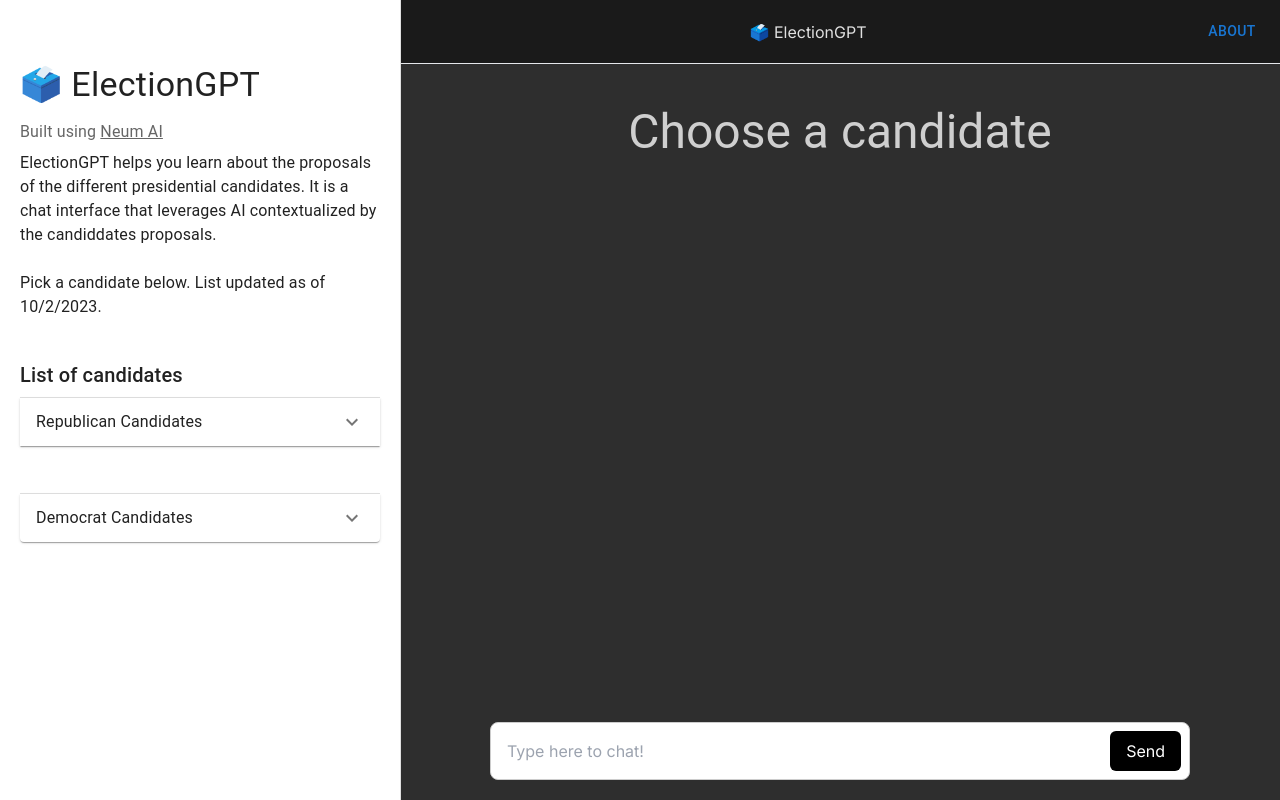
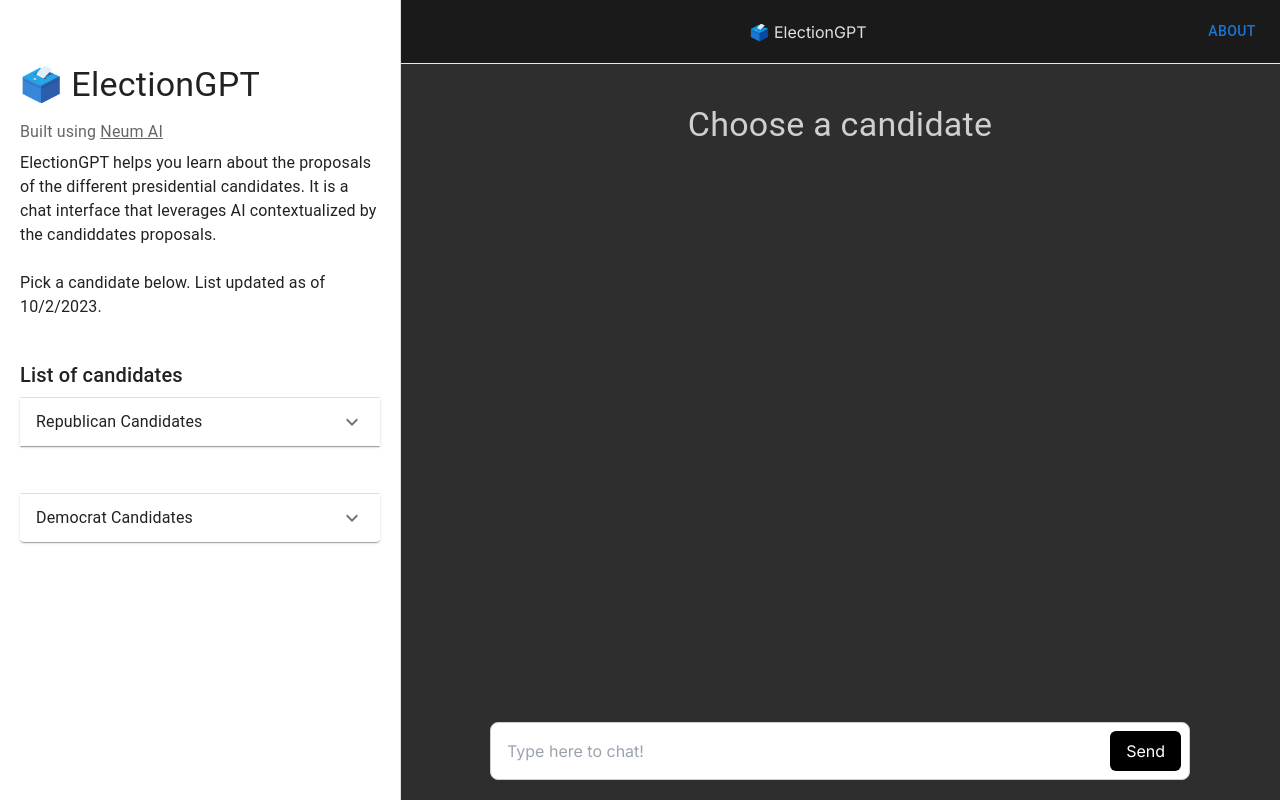
Before and after one commit to NeumTry/electiongpt-frontend, a Next.js app: page / in a window 1280 px wide. Built offline with nearby package versions, Linux system fonts and the light colour scheme.

Commit message:
update text

```diff
--- a/app/page.tsx
+++ b/app/page.tsx
@@ -236,8 +236,8 @@
     </Drawer>
     <div className={`main-content ${matches ? 'ml-[400px]' : ''}`}>
       <div className="flex flex-col w-full max-w-md pt-10 mx-auto stretch">
-        <Typography variant="h3" gutterBottom style={{ textAlign: 'center' }}>
-          {candidateChosen.name == "" ? "Choose a candidate" : "Candidate: " + candidateChosen.name }
+        <Typography variant="h4" gutterBottom style={{ textAlign: 'center' }}>
+          {candidateChosen.name == "" ? "Choose a candidate" : "Chat about " + candidateChosen.name }
         </Typography>
         <div className="message-container" style={{ maxHeight: '85vh', overflowY: 'auto' }} ref={chatContainerRef}>
           {messages.length > 0
```
